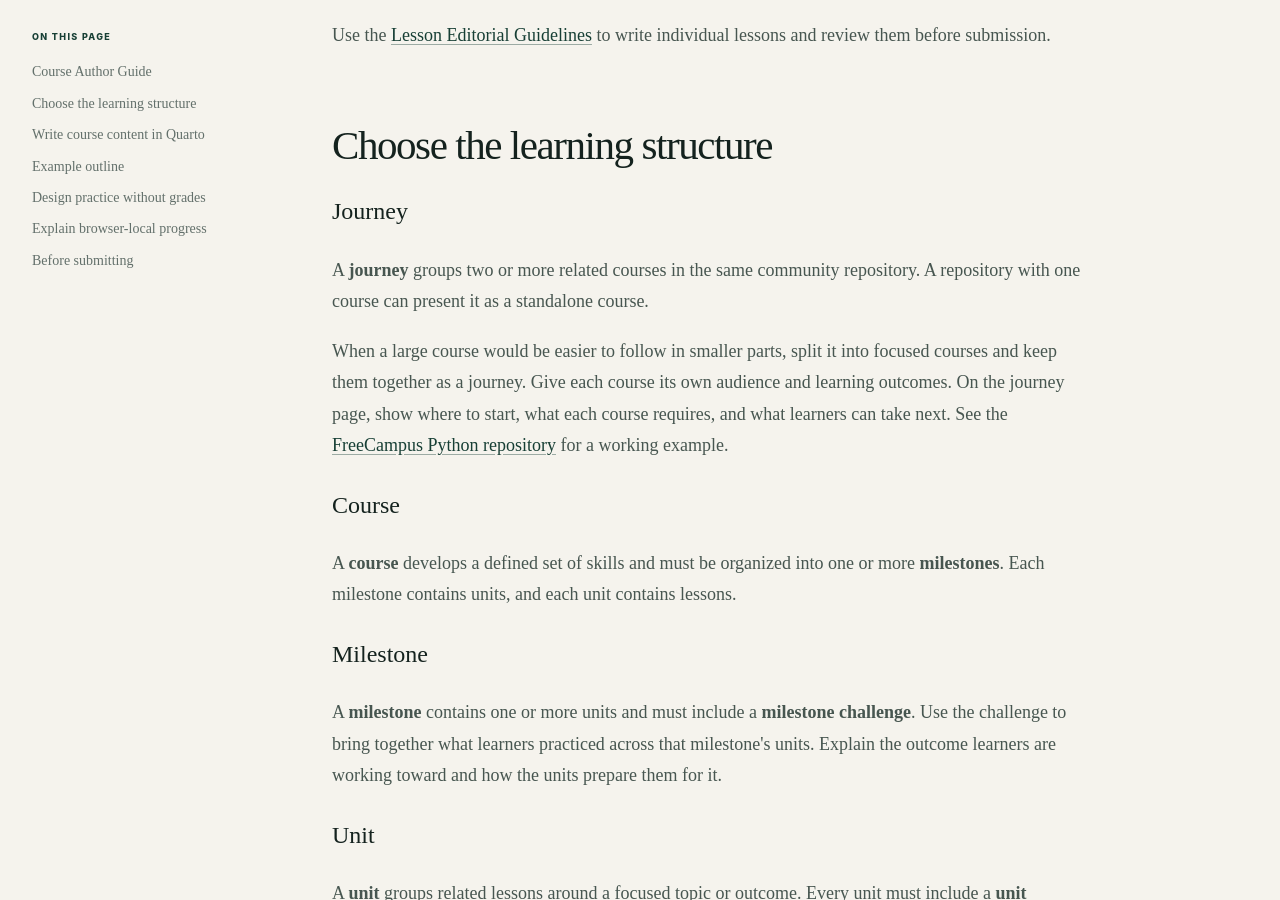
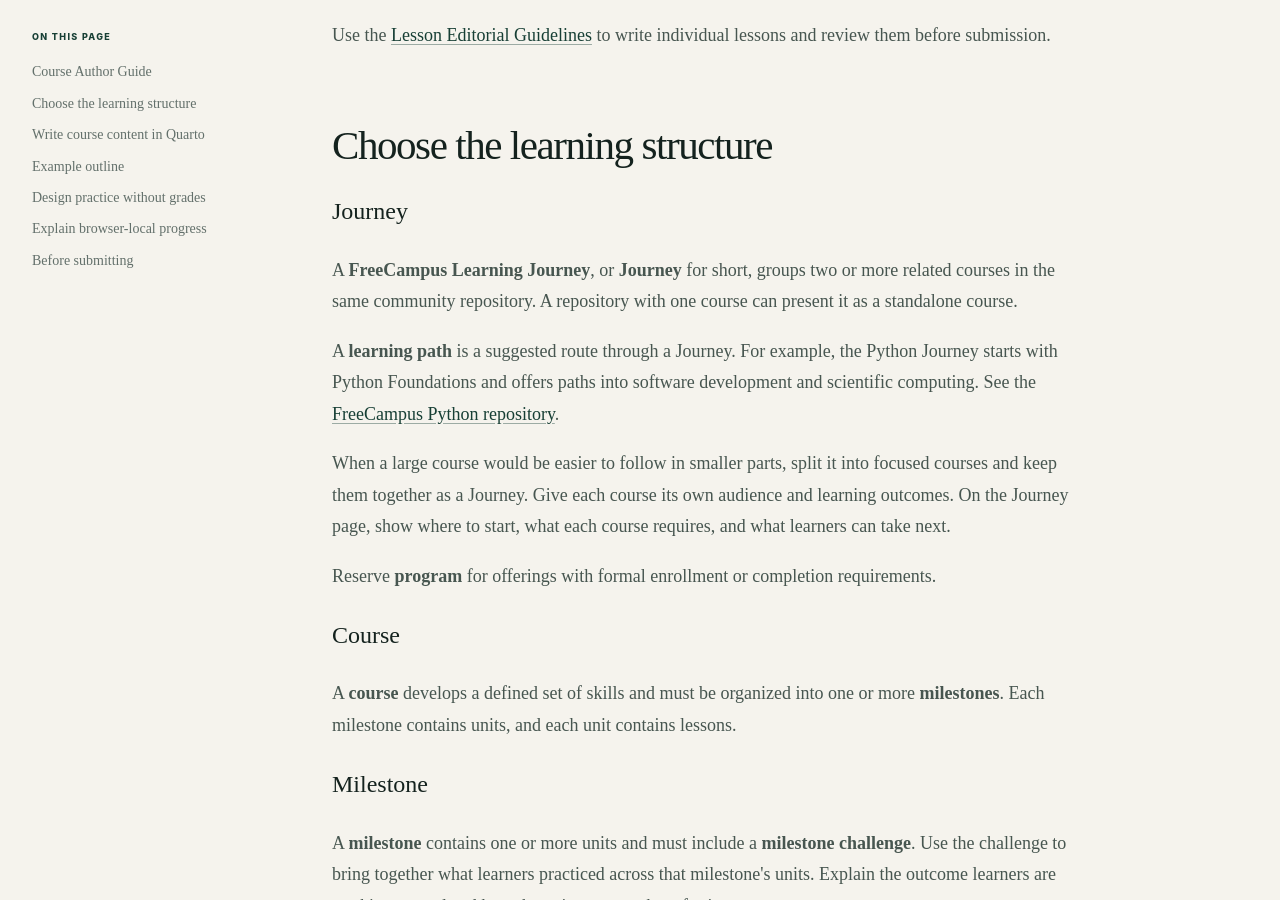
Before and after one commit to freecampus/freecampus.github.io, an MkDocs documentation site: the page built from docs/course-author-guide.md, in a window 1280 px wide and 900 px high, scrolled down 667 px. Built offline with MkDocs 1.6.1, drawn with Linux system fonts in a browser that asks for light colours.

Commit message:
docs: distinguish journeys, learning paths, and programs

```diff
--- a/docs/course-author-guide.md
+++ b/docs/course-author-guide.md
@@ -12,9 +12,13 @@ Use the [Lesson Editorial Guidelines](lesson-editorial-guidelines.md) to write i
 
 ### Journey
 
-A **journey** groups two or more related courses in the same community repository. A repository with one course can present it as a standalone course.
+A **FreeCampus Learning Journey**, or **Journey** for short, groups two or more related courses in the same community repository. A repository with one course can present it as a standalone course.
 
-When a large course would be easier to follow in smaller parts, split it into focused courses and keep them together as a journey. Give each course its own audience and learning outcomes. On the journey page, show where to start, what each course requires, and what learners can take next. See the [FreeCampus Python repository](https://github.com/freecampus/python) for a working example.
+A **learning path** is a suggested route through a Journey. For example, the Python Journey starts with Python Foundations and offers paths into software development and scientific computing. See the [FreeCampus Python repository](https://github.com/freecampus/python).
+
+When a large course would be easier to follow in smaller parts, split it into focused courses and keep them together as a Journey. Give each course its own audience and learning outcomes. On the Journey page, show where to start, what each course requires, and what learners can take next.
+
+Reserve **program** for offerings with formal enrollment or completion requirements.
 
 ### Course
 
```
